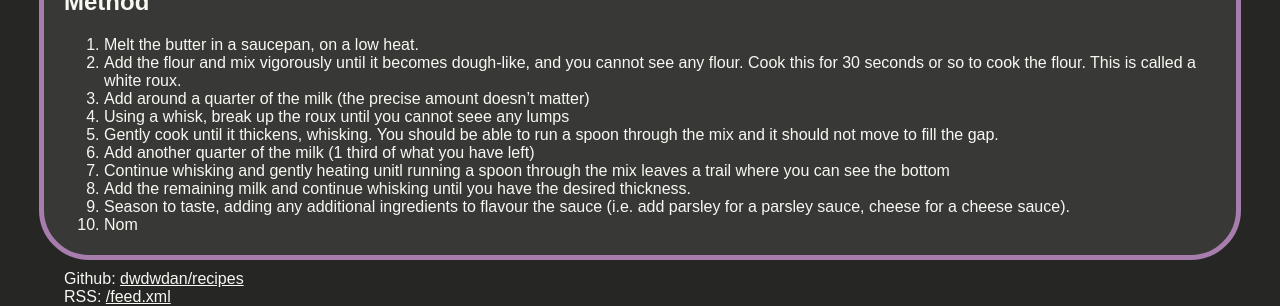
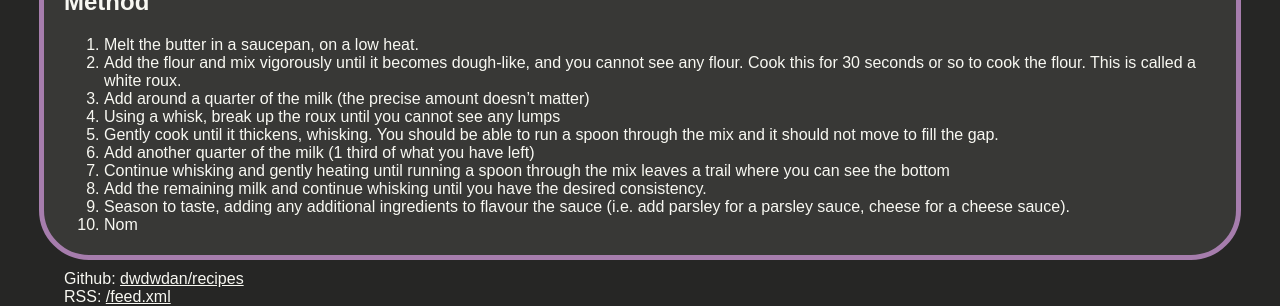
Before and after one commit to dwdwdan/recipes, a Jekyll site: the page built from _posts/2022-07-04-White-Sauce.md, in a window 1280 px wide. Shown: the part 485-791 px from the top of the page. Built offline with Jekyll 4.4.1, drawn with Linux system fonts in a browser that asks for light colours.

Commit message:
Typos and language

```diff
--- a/_posts/2022-07-04-White-Sauce.md
+++ b/_posts/2022-07-04-White-Sauce.md
@@ -14,10 +14,10 @@ serves: 3
 1. Melt the butter in a saucepan, on a low heat.
 2. Add the flour and mix vigorously until it becomes dough-like, and you cannot see any flour. Cook this for 30 seconds or so to cook the flour. This is called a white roux.
 3. Add around a quarter of the milk (the precise amount doesn't matter)
-4. Using a whisk, break up the roux until you cannot seee any lumps
+4. Using a whisk, break up the roux until you cannot see any lumps
 5. Gently cook until it thickens, whisking. You should be able to run a spoon through the mix and it should not move to fill the gap.
 6. Add another quarter of the milk (1 third of what you have left)
-7. Continue whisking and gently heating unitl running a spoon through the mix leaves a trail where you can see the bottom
-8. Add the remaining milk and continue whisking until you have the desired thickness.
+7. Continue whisking and gently heating until running a spoon through the mix leaves a trail where you can see the bottom
+8. Add the remaining milk and continue whisking until you have the desired consistency.
 9. Season to taste, adding any additional ingredients to flavour the sauce (i.e. add parsley for a parsley sauce, cheese for a cheese sauce).
 10. Nom
```
